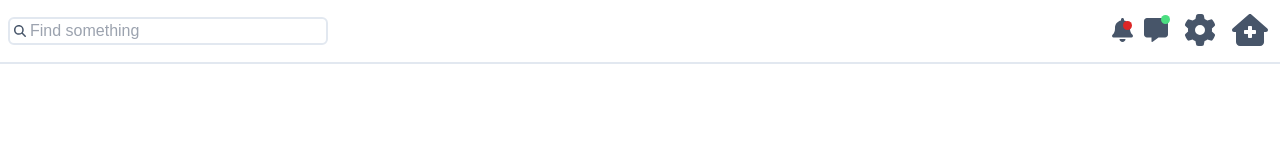
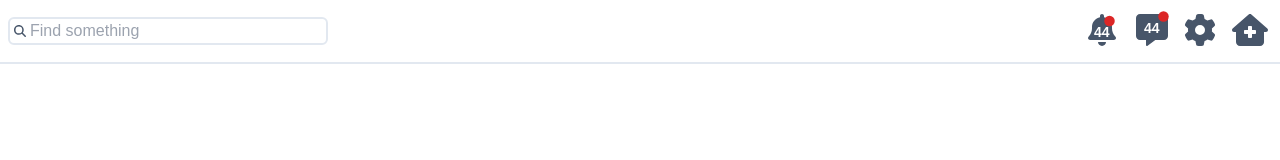
Before and after one commit to Tom-Staples/propertyPal, a Next.js app: page / in a window 1280 px wide. Shown: the top 160 px of the page. Built offline with nearby package versions, Linux system fonts and the light colour scheme.

Commit message:
Overlay helper & counter hook added to notif & message icon components
Icons will display number of notifications obtained via hook and display value and overlay based on this. Styling updates to padding & icon size

```diff
--- a/app/components/messgaeIcon/messageIcon.tsx
+++ b/app/components/messgaeIcon/messageIcon.tsx
@@ -1,22 +1,46 @@
+'use client';
 import React from 'react';
 import { FontAwesomeIcon } from '@fortawesome/react-fontawesome';
-import { faMessage, faCircle } from '@fortawesome/free-solid-svg-icons';
+import { faMessage } from '@fortawesome/free-solid-svg-icons';
+import NotificationCounter from '@/components/notificationCounter/notificationCounter';
+import useGetNotificationCounter from 'hooks/useGetNotificationCounter';
+import getIconOverlay from 'helpers/getIconOverlay';
 
 const MessageIcon = () => {
+  const count: number | null = useGetNotificationCounter(
+    'https://fakeData.com/fakeroute'
+  );
+  const derivedCountDisplayValue: string =
+    !count || count === -1 ? '' : count.toString();
+  const overlay: React.JSX.Element | undefined = getIconOverlay(
+    {
+      spinner: 'right-12 up-6',
+      exclamation: 'right-11 up-4',
+      circle: 'shrink-2 right-26 up-18'
+    },
+    count,
+    derivedCountDisplayValue
+  );
+
   return (
-    <li className='px-2 hover:scale-110 hover:opacity-80'>
+    <li className='px-4 hover:scale-110 hover:opacity-80'>
       <span className='fa-layers'>
         <FontAwesomeIcon
           icon={faMessage}
-          size='xl'
+          size='2xl'
           className='text-slate-600'
           title='Test'
         />
-        <FontAwesomeIcon
-          icon={faCircle}
-          size='xs'
-          className='text-green-400'
-          transform='shrink-4 right-18 up-14'
+        {overlay}
+        <NotificationCounter
+          styleMap={[
+            '',
+            'text-sm left-3 bottom-0.5',
+            'text-sm left-2 bottom-0',
+            'text-xs left-1.5 bottom-0.5',
+            'text-xs left-0.5 bottom-0.5'
+          ]}
+          count={derivedCountDisplayValue}
         />
       </span>
     </li>
--- a/app/components/notificationIcon/notificationIcon.tsx
+++ b/app/components/notificationIcon/notificationIcon.tsx
@@ -1,22 +1,46 @@
+'use client';
 import React from 'react';
 import { FontAwesomeIcon } from '@fortawesome/react-fontawesome';
-import { faBell, faCircle } from '@fortawesome/free-solid-svg-icons';
+import { faBell } from '@fortawesome/free-solid-svg-icons';
+import NotificationCounter from '@/components/notificationCounter/notificationCounter';
+import useGetNotificationCounter from 'hooks/useGetNotificationCounter';
+import getIconOverlay from 'helpers/getIconOverlay';
 
 const NotificationIcon = () => {
+  const count: number | null = useGetNotificationCounter(
+    'https://fakeapi.com/fakeroute'
+  );
+  const derivedCountDisplayValue: string =
+    !count || count === -1 ? '' : count.toString();
+  const overlay: React.JSX.Element | undefined = getIconOverlay(
+    {
+      spinner: 'right-8 up-2',
+      exclamation: 'right-8 up-2',
+      circle: 'shrink-2 right-18 up-12'
+    },
+    count,
+    derivedCountDisplayValue
+  );
+
   return (
-    <li className='px-2 hover:scale-110 hover:opacity-80'>
+    <li className='px-4 hover:scale-110 hover:opacity-80'>
       <span className='fa-layers'>
         <FontAwesomeIcon
           icon={faBell}
-          size='xl'
+          size='2xl'
           className='text-slate-600'
           title='Test'
         />
-        <FontAwesomeIcon
-          icon={faCircle}
-          size='xs'
-          className='text-red-600'
-          transform='shrink-4 right-10 up-6'
+        {overlay}
+        <NotificationCounter
+          styleMap={[
+            '',
+            'text-sm left-2.5 -bottom-1',
+            'text-sm left-1.5 -bottom-1',
+            'text-xs left-1 -bottom-1',
+            'text-[9px] left-1 -bottom-1'
+          ]}
+          count={derivedCountDisplayValue}
         />
       </span>
     </li>
```
